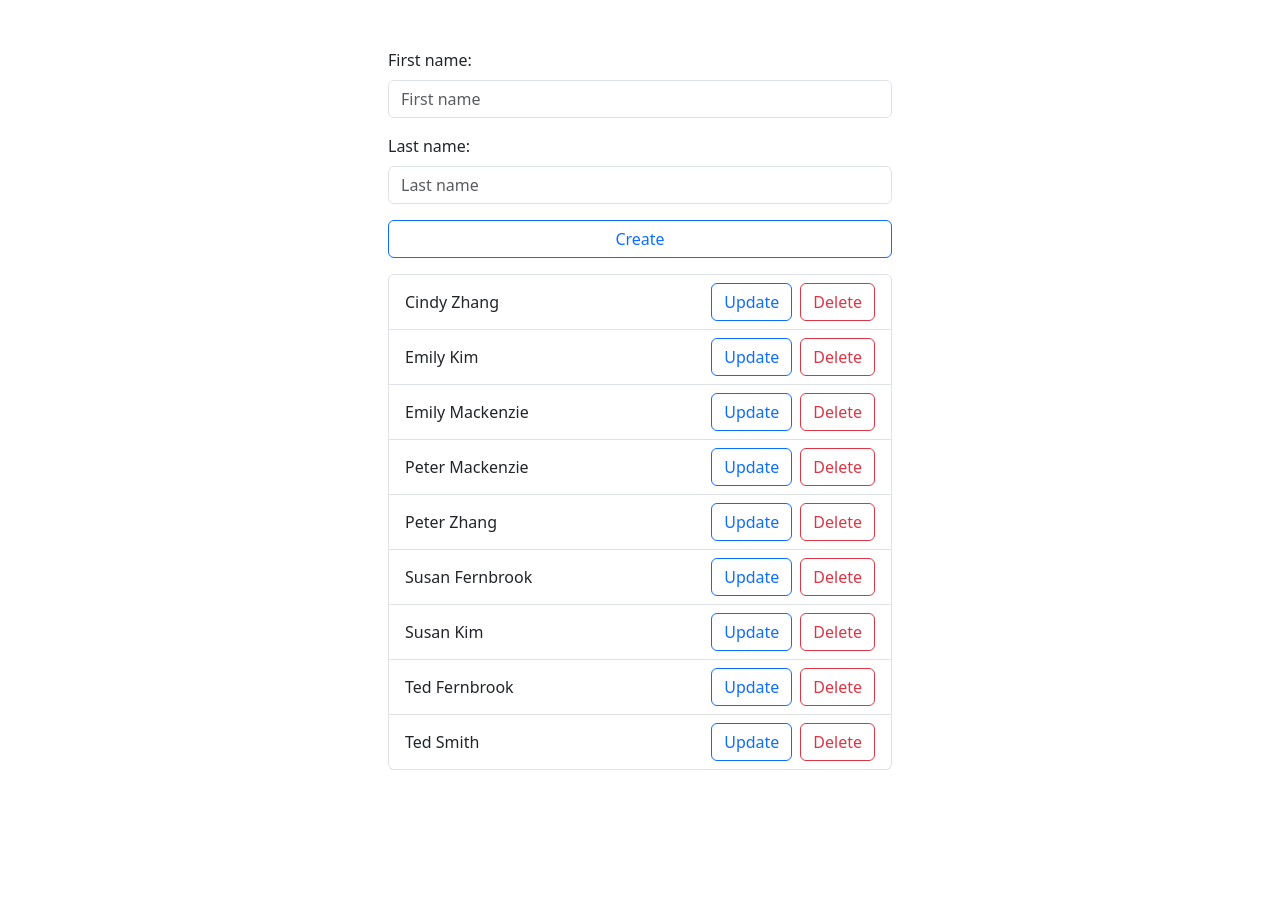
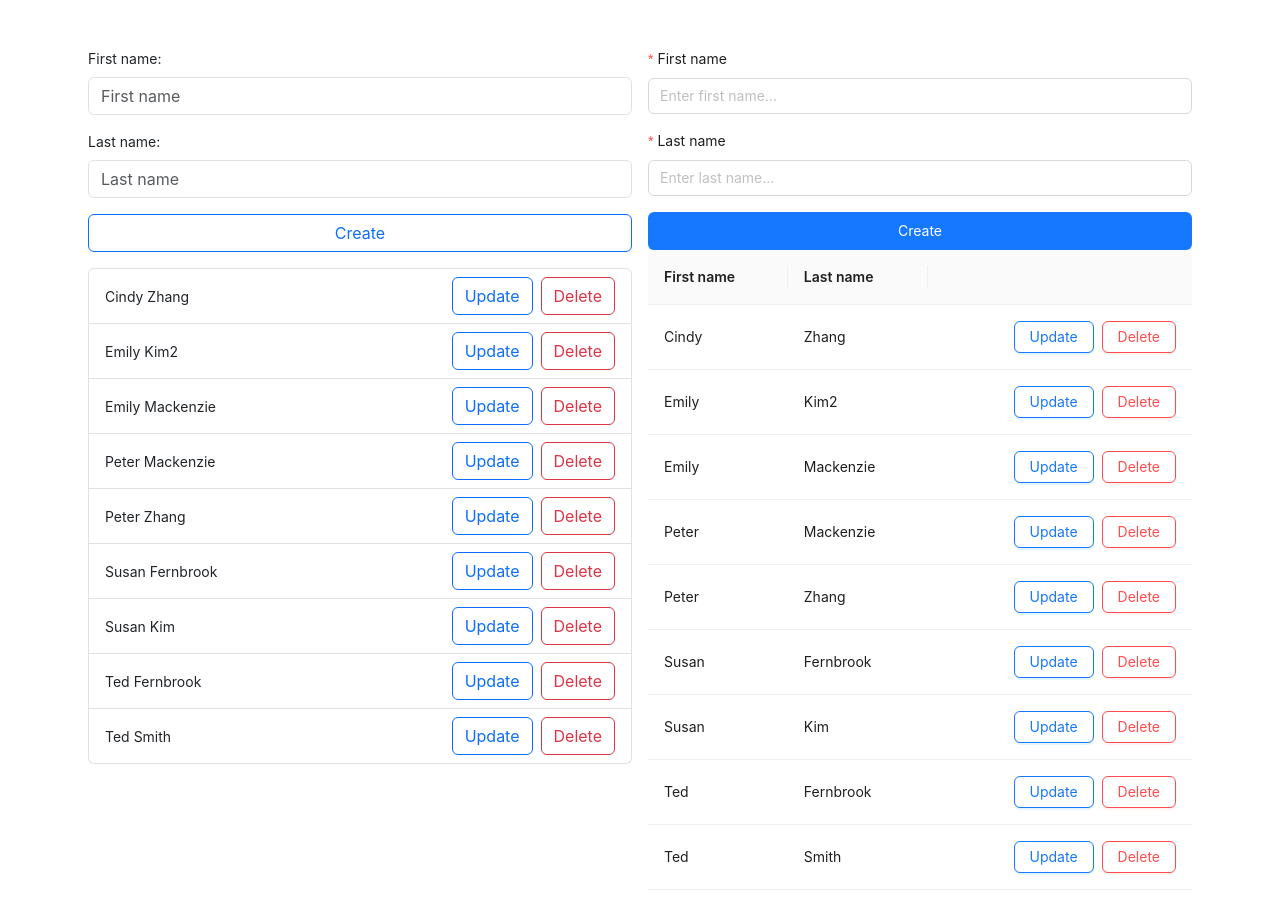
Before and after one commit to LeTanTru/React-Training-K01, a React (Vite) app in the folder Redux Saga/: page / in a window 1280 px wide. Shown: the top 914 px of the page. Before the commit the page ends 818 px from the top, so only its background shows below. Built offline with nearby package versions, Linux system fonts and the light colour scheme; data requests are answered from the project's data file.

Commit message:
update: Redux Saga/Antd

```diff
--- a/Redux Saga/db/db.json
+++ b/Redux Saga/db/db.json
@@ -21,9 +21,9 @@
       "lastName": "Fernbrook"
     },
     {
-      "id": "5",
       "firstName": "Emily",
-      "lastName": "Kim"
+      "lastName": "Kim2",
+      "id": "5"
     },
     {
       "id": "6",
--- a/Redux Saga/package.json
+++ b/Redux Saga/package.json
@@ -7,11 +7,14 @@
     "dev": "vite --port 3000",
     "build": "vite build",
     "lint": "eslint .",
-    "preview": "vite preview"
+    "preview": "vite preview",
+    "server": "npx json-server db/db.json --port 5000"
   },
   "dependencies": {
+    "antd": "^5.23.2",
     "axios": "^1.7.9",
     "bootstrap": "^5.3.3",
+    "json-server": "^1.0.0-beta.3",
     "react": "^18.3.1",
     "react-dom": "^18.3.1",
     "react-redux": "^9.2.0",
--- a/Redux Saga/src/App.jsx
+++ b/Redux Saga/src/App.jsx
@@ -9,13 +9,17 @@ import { Alert } from 'reactstrap';
 import { useDispatch, useSelector } from 'react-redux';
 import { useEffect, useState } from 'react';
 import NewUserForm from '@/components/NewUserForm';
+import UserList from '@/components/UserList';
 import UpdateUserForm from '@/components/UpdateUserForm';
-import UserList from '@/components/UserList';
+import { Col, Row } from 'antd';
+import NewUserFormAntd from '@/components/antd/NewUserFormAntd';
+import UserListAntd from '@/components/antd/UserListAntd';
+import UpdateUserFormAntd from '@/components/antd/UpdateUserFormAntd';
 
 const App = () => {
   const dispatch = useDispatch();
   const users = useSelector((state) => state.users);
-  const [updatedUser, setUpdatedUser] = useState(null);
+  const [user, setUser] = useState(null);
 
   useEffect(() => {
     dispatch(getUsersRequest());
@@ -35,11 +39,13 @@ const App = () => {
 
   const handleUpdateUser = (user) => {
     dispatch(updateUserRequest(user));
-    setUpdatedUser(null);
+    setUser(null);
   };
 
   return (
-    <div className='mx-auto w-[600px] p-5'>
+    <div className='mx-auto w-[1200px] p-5'>
+      <Row gutter={16} justify={'center'}>
+        <Col span={12}>
           <Alert
             color='danger'
             isOpen={!!users.error}
@@ -48,20 +54,40 @@ const App = () => {
           >
             {users.error}
           </Alert>
-      {updatedUser ? (
+          {user ? (
             <UpdateUserForm
               onSubmit={handleUpdateUser}
-          onCancel={() => setUpdatedUser(null)}
-          user={updatedUser}
+              onCancel={() => setUser(null)}
+              user={user}
+              setUser={setUser}
             />
           ) : (
             <NewUserForm onSubmit={handleSubmit} />
           )}
           <UserList
             users={users.items}
-        setUpdatedUser={setUpdatedUser}
+            setUser={setUser}
             onDeleteUser={handleDeleteUser}
           />
+        </Col>
+        <Col span={12}>
+          {user ? (
+            <UpdateUserFormAntd
+              onSubmit={handleUpdateUser}
+              onCancel={() => setUser(null)}
+              user={user}
+              setUser={setUser}
+            />
+          ) : (
+            <NewUserFormAntd onSubmit={handleSubmit} />
+          )}
+          <UserListAntd
+            users={users.items}
+            setUser={setUser}
+            onDeleteUser={handleDeleteUser}
+          />
+        </Col>
+      </Row>
     </div>
   );
 };
--- a/Redux Saga/src/components/NewUserForm.jsx
+++ b/Redux Saga/src/components/NewUserForm.jsx
@@ -3,6 +3,7 @@ import { Button, Form, FormGroup, Input, Label } from 'reactstrap';
 
 const NewUserForm = ({ onSubmit }) => {
   const [user, setUser] = useState({ firstName: '', lastName: '' });
+
   const handleSubmit = (e) => {
     e.preventDefault();
     onSubmit(user);
--- a/Redux Saga/src/components/UpdateUserForm.jsx
+++ b/Redux Saga/src/components/UpdateUserForm.jsx
@@ -1,17 +1,14 @@
-import { useState } from 'react';
 import { Button, Form, FormGroup, Input, Label } from 'reactstrap';
 
-const UpdateUserForm = ({ user, onSubmit = () => {}, onCancel = () => {} }) => {
-  const [updatedUser, setUpdatedUser] = useState(user);
-
+const UpdateUserForm = ({ user, setUser, onSubmit, onCancel }) => {
   const handleInputChange = (e) => {
     const { name, value } = e.target;
-    setUpdatedUser({ ...updatedUser, [name]: value });
+    setUser({ ...user, [name]: value });
   };
 
   const handleSubmit = (e) => {
     e.preventDefault();
-    onSubmit(updatedUser);
+    onSubmit(user);
   };
 
   return (
@@ -22,7 +19,7 @@ const UpdateUserForm = ({ user, onSubmit = () => {}, onCancel = () => {} }) => {
           placeholder='First name'
           required
           name='firstName'
-          value={updatedUser.firstName}
+          value={user.firstName}
           onChange={handleInputChange}
         />
       </FormGroup>
@@ -32,7 +29,7 @@ const UpdateUserForm = ({ user, onSubmit = () => {}, onCancel = () => {} }) => {
           placeholder='Last name'
           required
           name='lastName'
-          value={updatedUser.lastName}
+          value={user.lastName}
           onChange={handleInputChange}
         />
       </FormGroup>
--- a/Redux Saga/src/components/UserList.jsx
+++ b/Redux Saga/src/components/UserList.jsx
@@ -1,6 +1,6 @@
 import { Button, ListGroup, ListGroupItem } from 'reactstrap';
 
-const UserList = ({ users, onDeleteUser, setUpdatedUser }) => {
+const UserList = ({ users, onDeleteUser, setUser }) => {
   return (
     <ListGroup>
       {users &&
@@ -19,11 +19,7 @@ const UserList = ({ users, onDeleteUser, setUpdatedUser }) => {
                   {user.firstName} {user.lastName}
                 </div>
                 <div className='flex gap-x-2'>
-                  <Button
-                    outline
-                    color='primary'
-                    onClick={() => setUpdatedUser(user)}
-                  >
+                  <Button outline color='primary' onClick={() => setUser(user)}>
                     Update
                   </Button>
                   <Button
--- /dev/null
+++ b/Redux Saga/src/components/antd/NewUserFormAntd.jsx
@@ -0,0 +1,64 @@
+import { Button, Form, Input } from 'antd';
+
+const NewUserFormAntd = ({ onSubmit }) => {
+  const [form] = Form.useForm();
+
+  const handleSubmit = (value) => {
+    onSubmit(value);
+    form.resetFields();
+  };
+
+  return (
+    <Form
+      name='update-user-form'
+      wrapperCol={{
+        span: 24
+      }}
+      autoComplete='off'
+      layout='vertical'
+      onFinish={handleSubmit}
+      initialValues={{ firstName: '', lastName: '' }}
+      form={form}
+    >
+      <Form.Item
+        name='firstName'
+        label='First name'
+        rules={[
+          {
+            required: true,
+            message: 'Please input your first name !'
+          }
+        ]}
+        className='mb-3'
+      >
+        <Input
+          className='py-1.5 outline-none focus:border-[#86b7fe] focus:bg-[color:var(--bs-body-bg)] focus:text-[color:var(--bs-body-color)] focus:shadow-[0_0_0_0.25rem_rgba(13,110,253,0.25)]'
+          placeholder='Enter first name...'
+          name='firstName'
+        />
+      </Form.Item>
+      <Form.Item
+        name='lastName'
+        label='Last name'
+        rules={[
+          {
+            required: true,
+            message: 'Please input your last name !'
+          }
+        ]}
+        className='mb-3'
+      >
+        <Input
+          className='py-1.5 outline-none focus:border-[#86b7fe] focus:bg-[color:var(--bs-body-bg)] focus:text-[color:var(--bs-body-color)] focus:shadow-[0_0_0_0.25rem_rgba(13,110,253,0.25)]'
+          placeholder='Enter last name...'
+          name='lastName'
+        />
+      </Form.Item>
+
+      <Button className='py-[18px]' block type='primary' htmlType='submit'>
+        Create
+      </Button>
+    </Form>
+  );
+};
+export default NewUserFormAntd;
--- /dev/null
+++ b/Redux Saga/src/components/antd/UpdateUserFormAntd.jsx
@@ -0,0 +1,76 @@
+import { Button, Col, Form, Input, Row } from 'antd';
+
+const UpdateUserFormAntd = ({ user, setUser, onSubmit, onCancel }) => {
+  const handleInputChange = (e) => {
+    const { name, value } = e.target;
+    setUser({ ...user, [name]: value });
+  };
+
+  const handleSubmit = () => {
+    onSubmit(user);
+  };
+
+  return (
+    <Form
+      name='update-user-form'
+      wrapperCol={{
+        span: 24
+      }}
+      autoComplete='off'
+      layout='vertical'
+      onFinish={handleSubmit}
+      initialValues={user}
+    >
+      <Form.Item
+        name='firstName'
+        label='First name'
+        rules={[
+          {
+            required: true,
+            message: 'Please input your first name !'
+          }
+        ]}
+      >
+        <Input
+          className='py-2 outline-none focus:border-[#86b7fe] focus:bg-[color:var(--bs-body-bg)] focus:text-[color:var(--bs-body-color)] focus:shadow-[0_0_0_0.25rem_rgba(13,110,253,0.25)]'
+          placeholder='Enter first name...'
+          name='firstName'
+          value={user.firstName}
+          onChange={handleInputChange}
+        />
+      </Form.Item>
+      <Form.Item
+        name='lastName'
+        label='Last name'
+        rules={[
+          {
+            required: true,
+            message: 'Please input your last name !'
+          }
+        ]}
+      >
+        <Input
+          className='py-2 outline-none focus:border-[#86b7fe] focus:bg-[color:var(--bs-body-bg)] focus:text-[color:var(--bs-body-color)] focus:shadow-[0_0_0_0.25rem_rgba(13,110,253,0.25)]'
+          placeholder='Enter last name...'
+          name='lastName'
+          value={user.lastName}
+          onChange={handleInputChange}
+        />
+      </Form.Item>
+
+      <Row gutter={16} className='gap-y-2'>
+        <Col span={24}>
+          <Button block type='primary' htmlType='submit'>
+            Update
+          </Button>
+        </Col>
+        <Col span={24}>
+          <Button block type='default' htmlType='button' onClick={onCancel}>
+            Cancel
+          </Button>
+        </Col>
+      </Row>
+    </Form>
+  );
+};
+export default UpdateUserFormAntd;
--- /dev/null
+++ b/Redux Saga/src/components/antd/UserListAntd.jsx
@@ -0,0 +1,45 @@
+import { Button, Popconfirm, Table } from 'antd';
+
+const UserListAntd = ({ users, setUser, onDeleteUser }) => {
+  const dataSource = users.map((user) => ({ ...user, key: user.id }));
+
+  const columns = [
+    {
+      title: 'First name',
+      dataIndex: 'firstName',
+      key: 'firstName'
+    },
+    {
+      title: 'Last name',
+      dataIndex: 'lastName',
+      key: 'lastName'
+    },
+    {
+      dataIndex: 'operation',
+      render: (_, record) => {
+        return dataSource.length >= 1 ? (
+          <div className='flex justify-end gap-x-2'>
+            <Button
+              color='primary'
+              variant='outlined'
+              onClick={() => setUser(record)}
+            >
+              Update
+            </Button>
+            <Popconfirm
+              title='Sure to delete?'
+              onConfirm={() => onDeleteUser(record.id)}
+            >
+              <Button color='danger' variant='outlined'>
+                Delete
+              </Button>
+            </Popconfirm>
+          </div>
+        ) : null;
+      }
+    }
+  ];
+
+  return <Table pagination={false} dataSource={dataSource} columns={columns} />;
+};
+export default UserListAntd;
--- a/Redux Saga/src/main.jsx
+++ b/Redux Saga/src/main.jsx
@@ -21,9 +21,9 @@ const store = createStore(reducers, applyMiddleware(sagaMiddleware));
 sagaMiddleware.run(rootSaga);
 
 createRoot(document.getElementById('root')).render(
-  <StrictMode>
-    <Provider store={store}>
-      <App />
-    </Provider>
-  </StrictMode>
+  // <StrictMode>
+  <Provider store={store}>
+    <App />
+  </Provider>
+  // </StrictMode>
 );
```
Also changed, not shown: 1 other file (tests, documents, lock files or other folders). Lines whose indentation alone changed are shown as unchanged.
